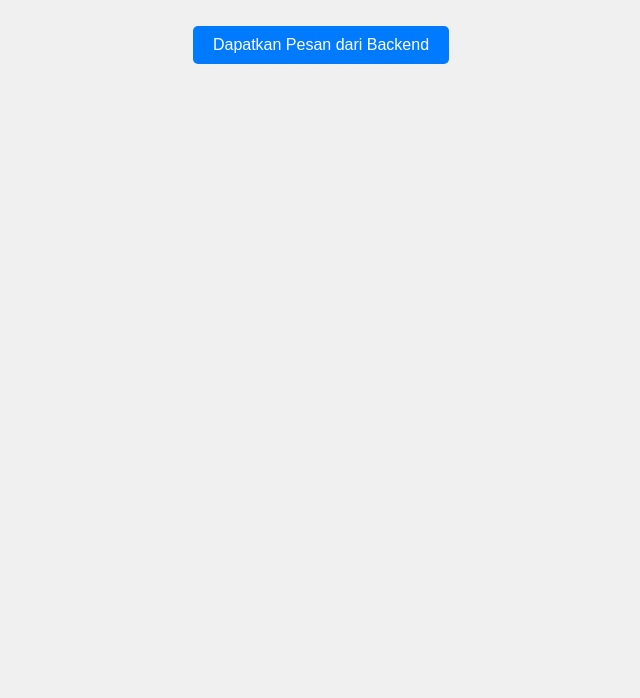
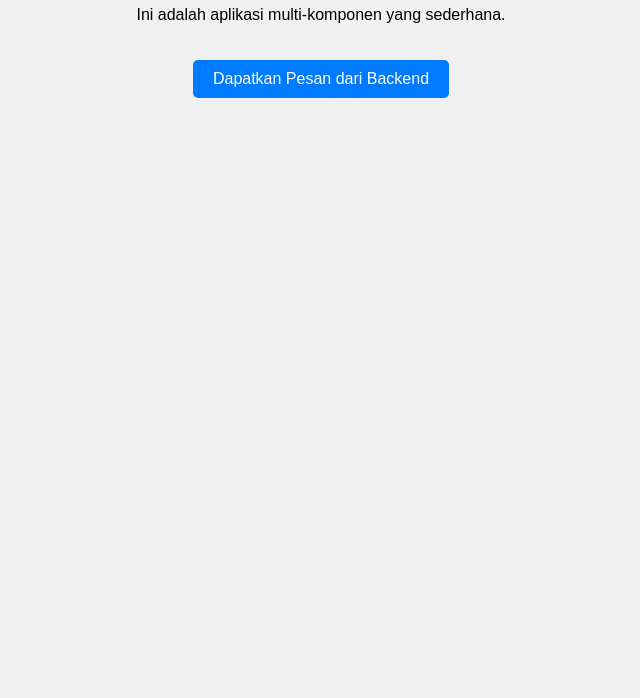
Before and after one commit to Aryzona62/learn-CI-CD, a plain HTML site: page Frontend/index.html in a window 1280 px wide. Shown: the part 102-800 px from the top of the page, without its empty margins (319-959 px from the left). Drawn offline with Linux system fonts and the light colour scheme.

Commit message:
Update Frontend

```diff
--- a/Frontend/index.html
+++ b/Frontend/index.html
@@ -8,6 +8,7 @@
 </head>
 <body>
     <h1>Aplikasi Multi-Komponen (V1)</h1>
+    <p>Ini adalah aplikasi multi-komponen yang sederhana.</p>
     <button id="fetchButton">Dapatkan Pesan dari Backend</button>
     <p id="messageDisplay"></p>
 
```
